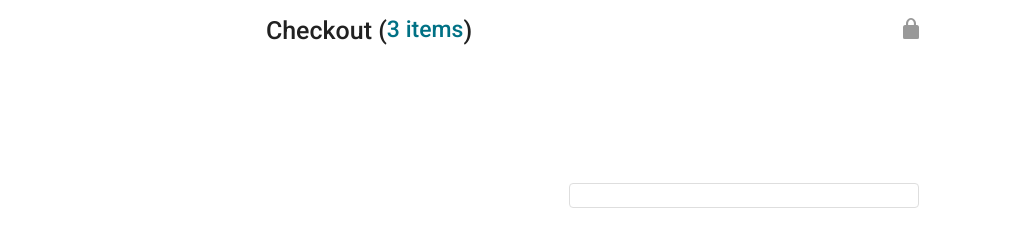
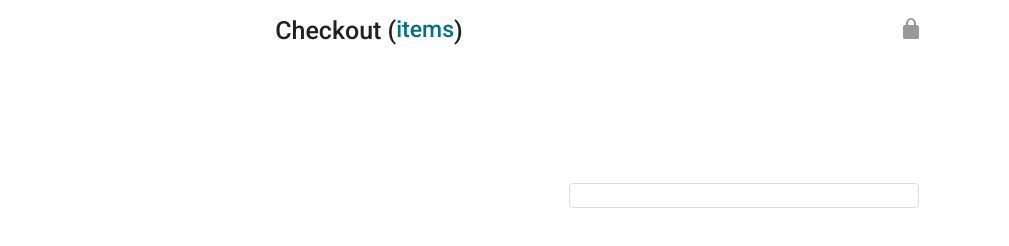
Before and after one commit to bamoinweb/amazon, a plain HTML site: page checkout.html in a window 1280 px wide. Shown: the full height of the page, 271-1280 px from the left. Drawn offline with nearby package versions, Linux system fonts and the light colour scheme; no server answers.

Commit message:
Update checkout.html

```diff
--- a/checkout.html
+++ b/checkout.html
@@ -30,7 +30,7 @@
 
         <div class="checkout-header-middle-section">
           Checkout (<a class="return-to-home-link"
-            href="amazon.html">3 items</a>)
+            href="amazon.html"> items</a>)
         </div>
 
         <div class="checkout-header-right-section">
```
